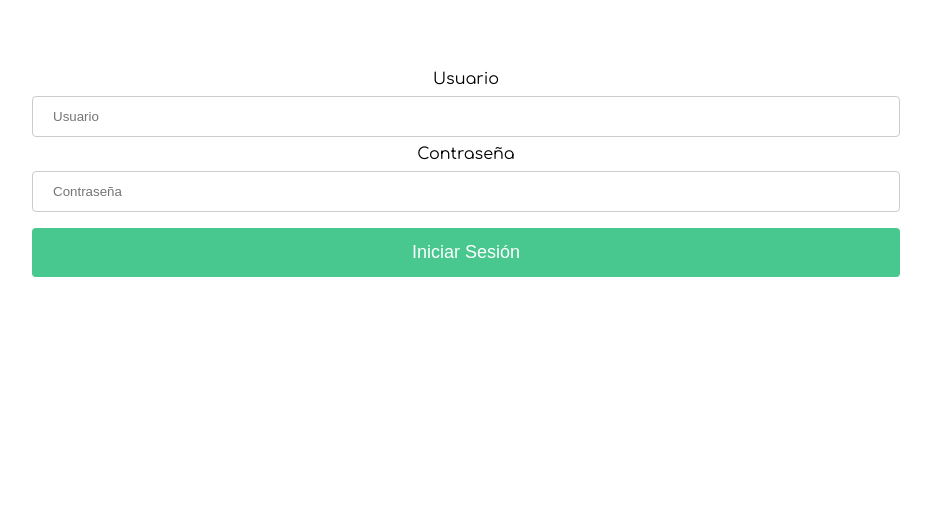
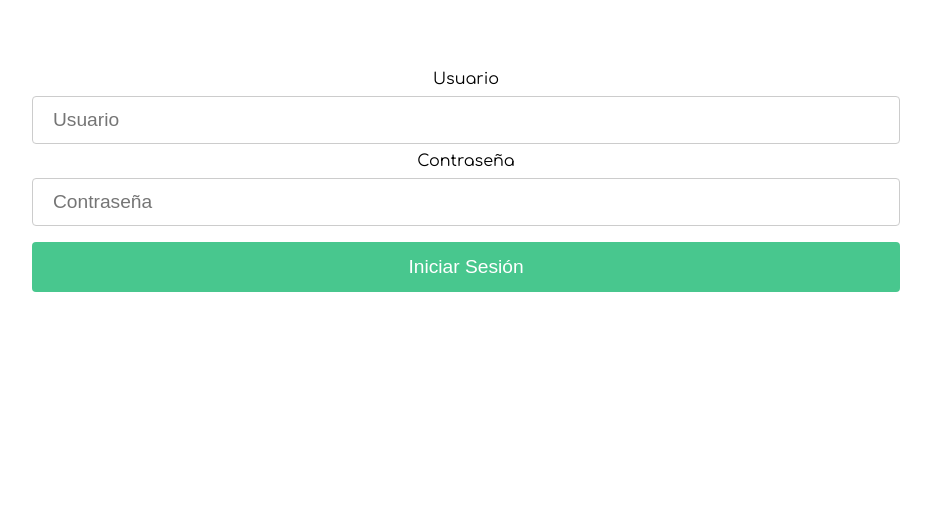
Before and after one commit to tysyak/Proyecto_negocios_2022, a PHP site: page /login in a window 1280 px wide. Shown: the part 80-612 px from the top of the page, without its empty margins (174-1105 px from the left). Run offline with PHP 8.4, Linux system fonts and the light colour scheme.

Commit message:
Estilos para formularios

```diff
--- a/recetario/assets/css/app.css
+++ b/recetario/assets/css/app.css
@@ -267,6 +267,7 @@ textarea{
     padding: 5px;
 }
 
+
 input[type=text], select {
     width: 70%;
     padding: 12px 20px;
@@ -275,6 +276,8 @@ input[type=text], select {
     border: 1px solid #ccc;
     border-radius: 4px;
     box-sizing: border-box;
+    font-size: larger;
+
 }
 
 input[type=password], select {
@@ -285,6 +288,7 @@ input[type=password], select {
     border: 1px solid #ccc;
     border-radius: 4px;
     box-sizing: border-box;
+    font-size: larger;
 }
 
 input[type=submit] {
@@ -296,7 +300,7 @@ input[type=submit] {
     border: none;
     border-radius: 4px;
     cursor: pointer;
-    font-size: large;
+    font-size: larger;
 }
 
 input[type=submit]:hover {
```
